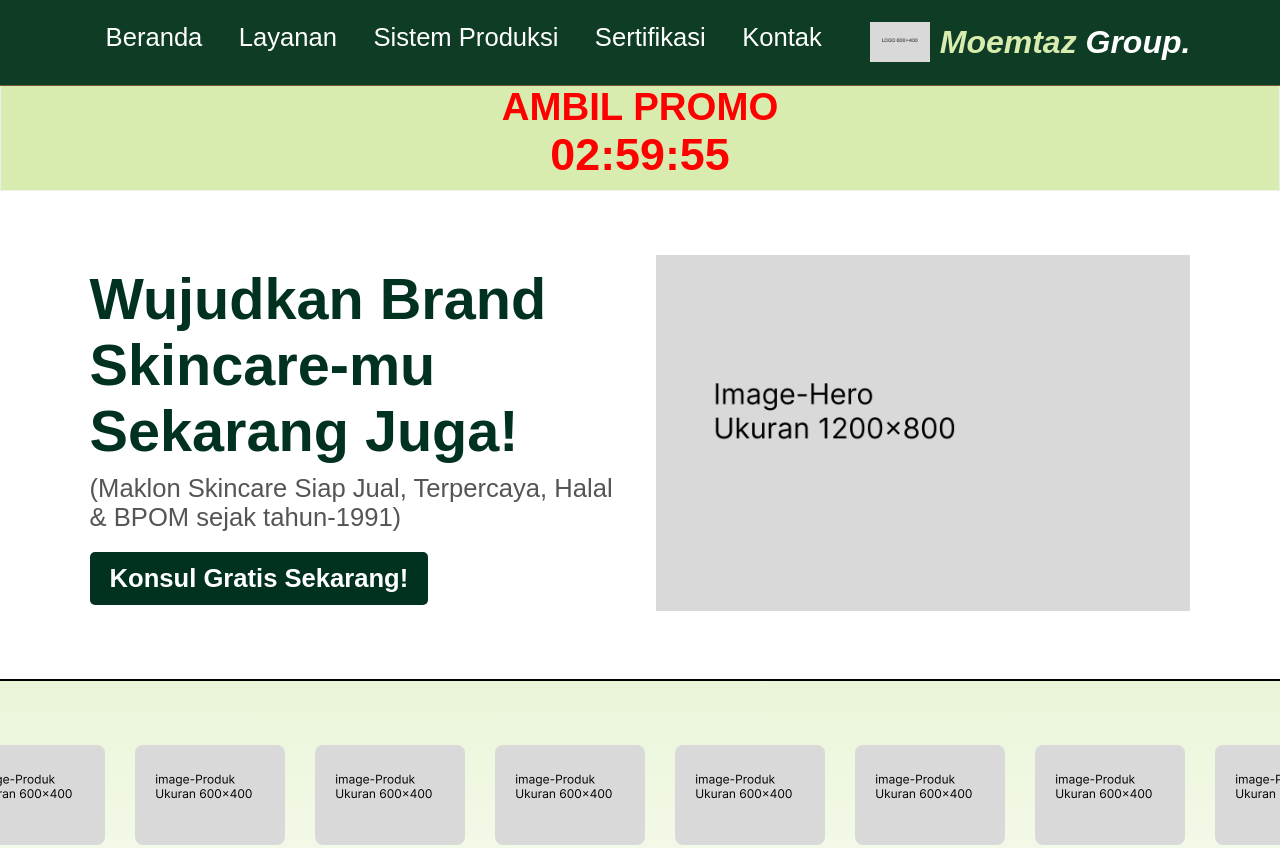
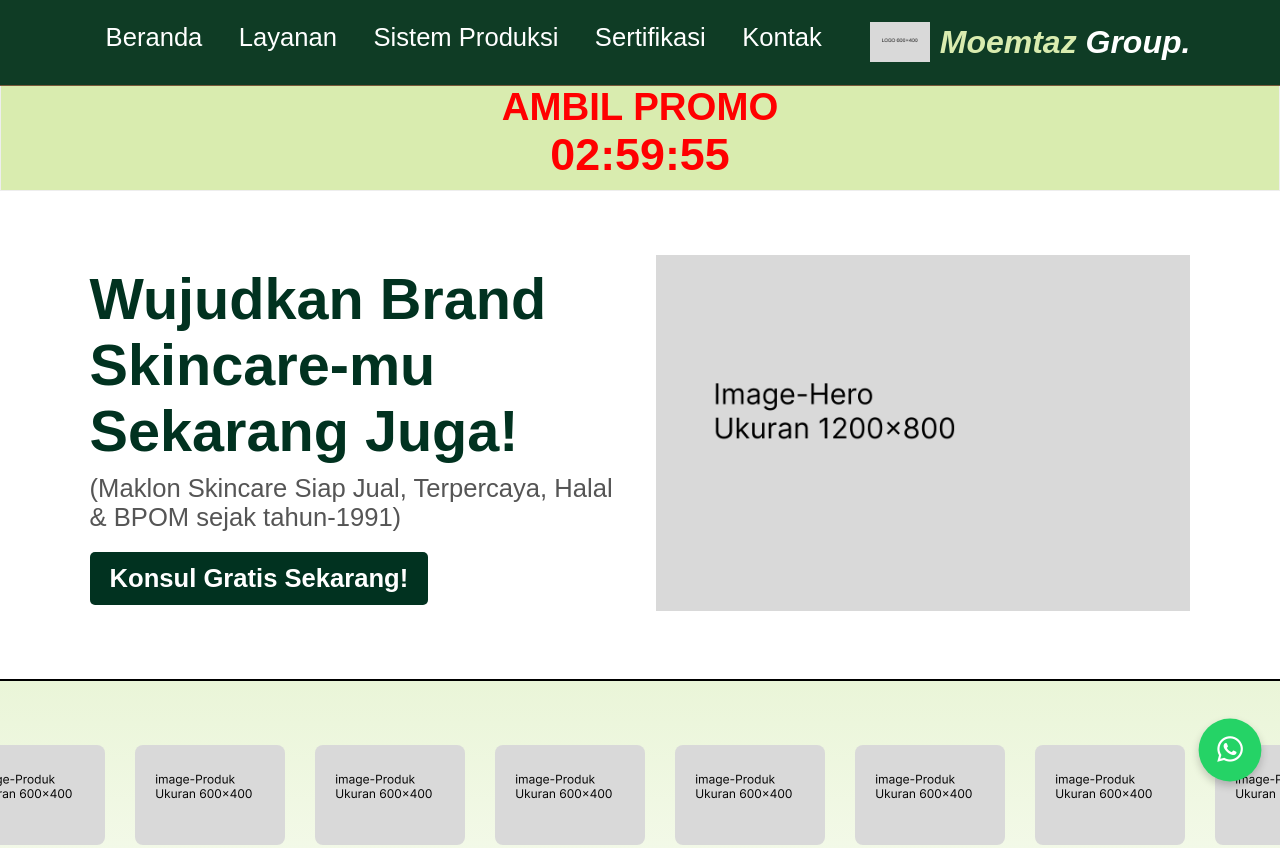
Before and after one commit to erlangganiko/meomtaz_ijo, a plain HTML site: page index.html in a window 1280 px wide. Shown: the top 848 px of the page. Drawn offline with nearby package versions, Linux system fonts and the light colour scheme.

Commit message:
Update index.html

```diff
--- a/index.html
+++ b/index.html
@@ -5,6 +5,7 @@
     <meta name="viewport" content="width=device-width, initial-scale=1.0" />
     <title>Moemtaz Group - Maklon Skincare</title>
     <script src="https://unpkg.com/feather-icons"></script>
+    <link rel="stylesheet" href="https://cdnjs.cloudflare.com/ajax/libs/font-awesome/6.0.0-beta3/css/all.min.css" />
     <link rel="stylesheet" href="css/style.css" />
   </head>
   <body>
@@ -205,13 +206,11 @@
       <h3 class="promo-text">PROMO TERBATAS<br />KHUSUS 50 CLIENT</h3>
     </section>
 
-    <a
-      href="https://wa.me/6281234567890?text=Halo, saya ingin bertanya."
-      class="floating-whatsapp"
-      target="_blank"
-    >
-      <i data-feather="message-circle"></i>
-    </a>
+  <div class="whatsapp-wrapper">
+  <a href="#" class="whatsapp-float" id="whatsappCallIcon" aria-label="Chat via WhatsApp">
+    <i class="fab fa-whatsapp"></i>
+  </a>
+</div>
 
     <footer class="footer" id="kontak">
       <div class="socials">
```
